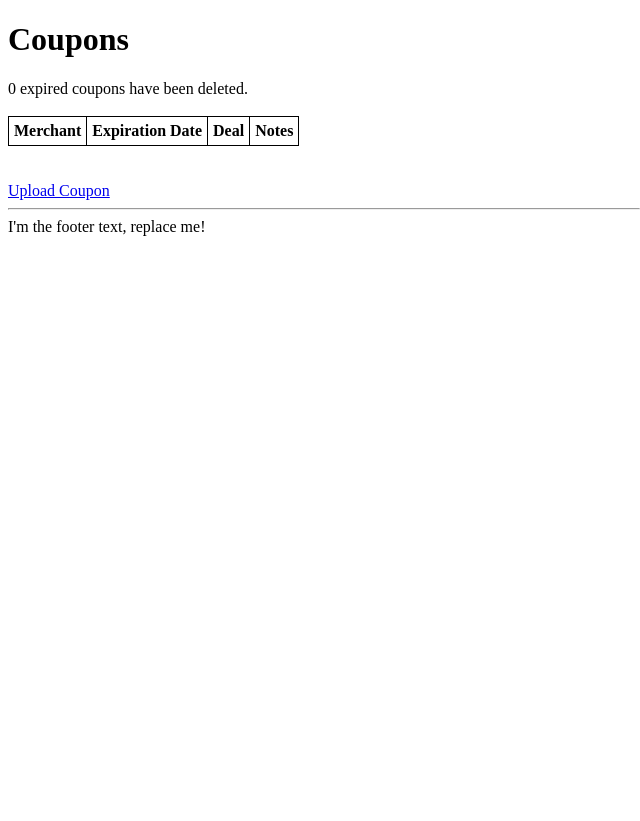
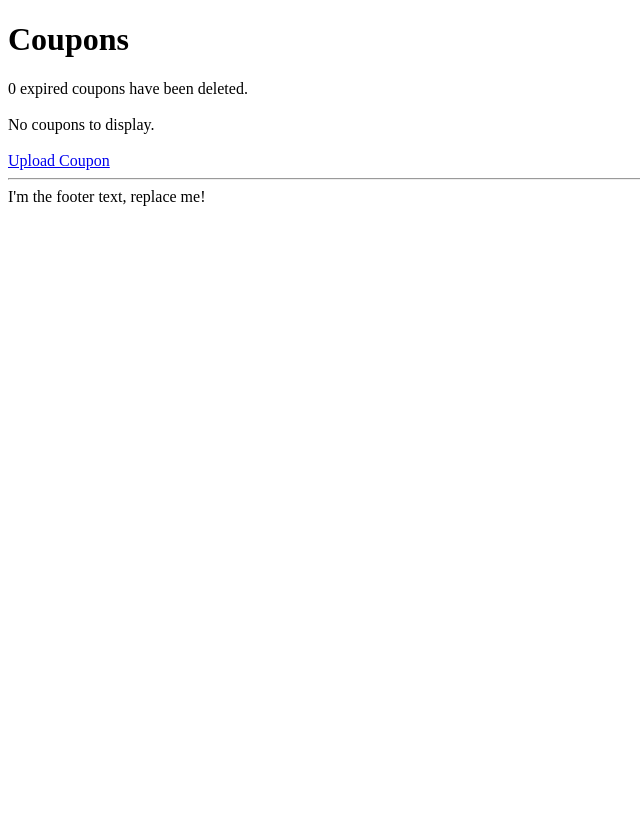
Before and after one commit to StevenMassaro/CouponOrganizer, a PHP site: page /CouponListing.php in a window 1280 px wide. Shown: the whole page, without its empty margins (0-640 px from the left). Run offline with PHP 8.4, Linux system fonts and the light colour scheme; lists and menus that the app fills with data are empty.

Commit message:
hide table if there are no coupons uploaded to the server

```diff
--- a/CouponListing.php
+++ b/CouponListing.php
@@ -25,8 +25,6 @@
 
   </head>
 <body>
-<!--onload="clickExpirationDate()"-->
-<iframe style="position: relative; width: 50%; border: none; float: right;" name="side_coupon" src="" frameBorder="0"></iframe>
 
 <?php
 // ini_set('display_errors', 'On');
@@ -36,17 +34,7 @@
 
 <h1>Coupons</h1>
 <?php include 'garbageCollector.php'; ?> expired coupons have been deleted.<br><br>
-<table id="myTable2">
-    <thead id="headings">
-        <tr>
-            <th onclick="sortTable(0)" id="merchant">Merchant</th>
-            <th onclick="sortTable(1)" id="expirationDate">Expiration Date</th>
-            <th onclick="sortTable(2)" id="deal">Deal</th>
-			<th onclick="sortTable(3)" id="notes">Notes</th>
-        </tr>
-    </thead>
-    <tbody id="results">
-        <!-- this will be auto-populated -->
+
 		<?php
 			$dir = 'uploads/';
 			$files = scandir($dir);
@@ -54,6 +42,20 @@
 			showResults($files);
 
 			function showResults($files){
+				if(count($files) > 2){
+					echo "
+					<iframe style=\"position: relative; width: 50%; border: none; float: right;\" name=\"side_coupon\" src=\"\" frameBorder=\"0\"></iframe>
+					<table id=\"myTable2\">
+							<thead id=\"headings\">
+								<tr>
+									<th onclick=\"sortTable(0)\" id=\"merchant\">Merchant</th>
+									<th onclick=\"sortTable(1)\" id=\"expirationDate\">Expiration Date</th>
+									<th onclick=\"sortTable(2)\" id=\"deal\">Deal</th>
+									<th onclick=\"sortTable(3)\" id=\"notes\">Notes</th>
+								</tr>
+							</thead>
+							<tbody id=\"results\">";
+
 					for($i = 2; $i < count($files); $i++){
 						echo "<tr>";
 						$str = explode("_", $files[$i]);
@@ -83,11 +85,14 @@
 						</td>";
 						echo "</tr>";
 					}
+
+					echo "</tbody></table>";
+				}
+				else{
+					echo "No coupons to display.";
+				}
 			}
 			?>
-    </tbody>
-</table>
-
 
 <br><br>
 <a href="UploadCoupon.php">Upload Coupon</a><br>
```
Lines whose indentation alone changed are shown as unchanged.
